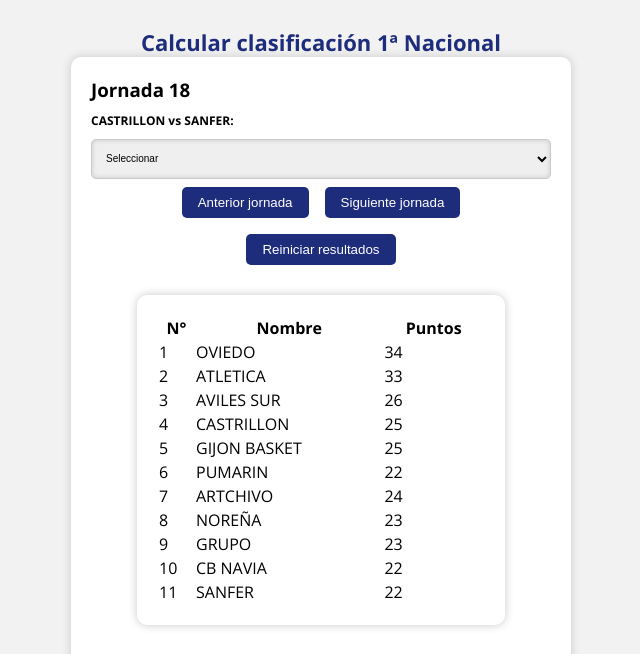
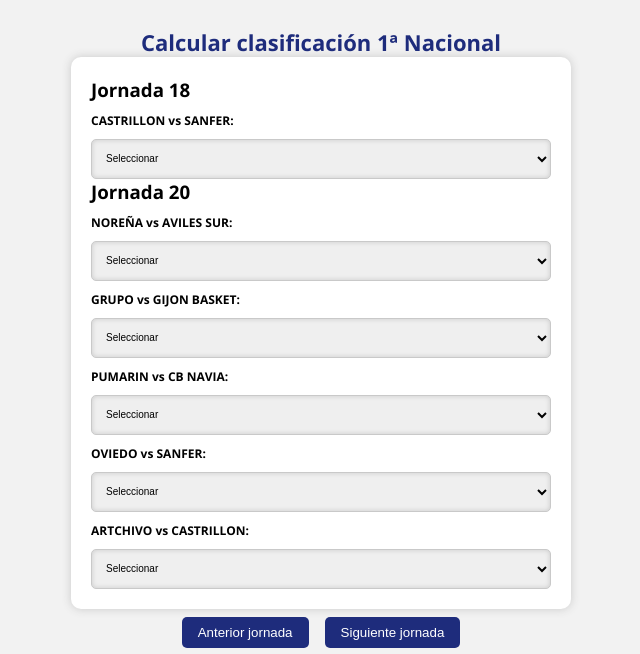
Before and after one commit to adelbust/calcFBPA.github.io, a plain HTML site: page index.html in a window 1280 px wide. Shown: the part 146-800 px from the top of the page, without its empty margins (319-959 px from the left). Drawn offline with nearby package versions, Linux system fonts and the light colour scheme.

Commit message:
Update index.html

```diff
--- a/index.html
+++ b/index.html
@@ -26,13 +26,7 @@
     <form>
 
 
-
-
-      <!-- Jornada 19-->
-
-
-      <div class="partido-group jornada19">
-
+      <div class="partido-group jornada20">
 
 
         <h3>Jornada 18</h3>
@@ -43,9 +37,6 @@
           <option value="CASTRILLON">CASTRILLON</option>
           <option value="SANFER">SANFER</option>
         </select>
-
-
-      <div class="partido-group jornada20">
         <h3>Jornada 20</h3>
 
         <label>NOREÑA vs AVILES SUR:</label>
```
